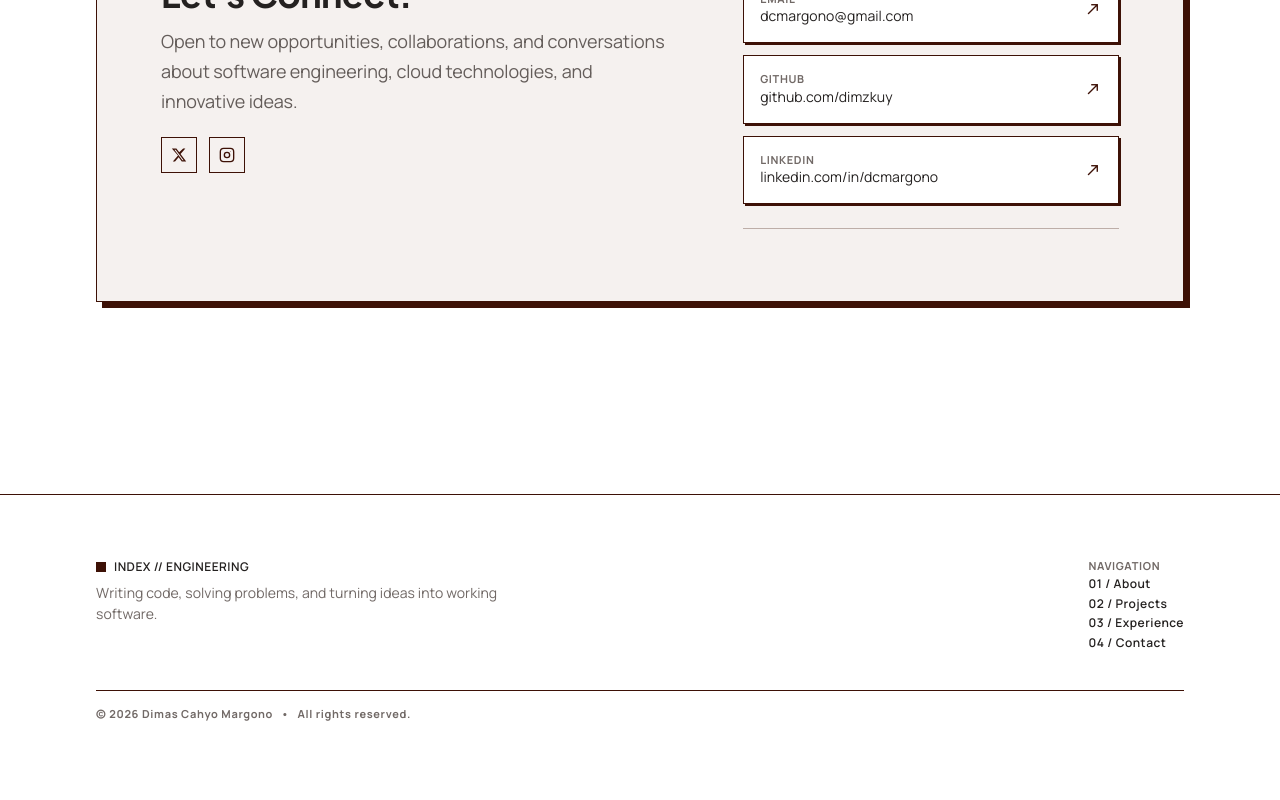
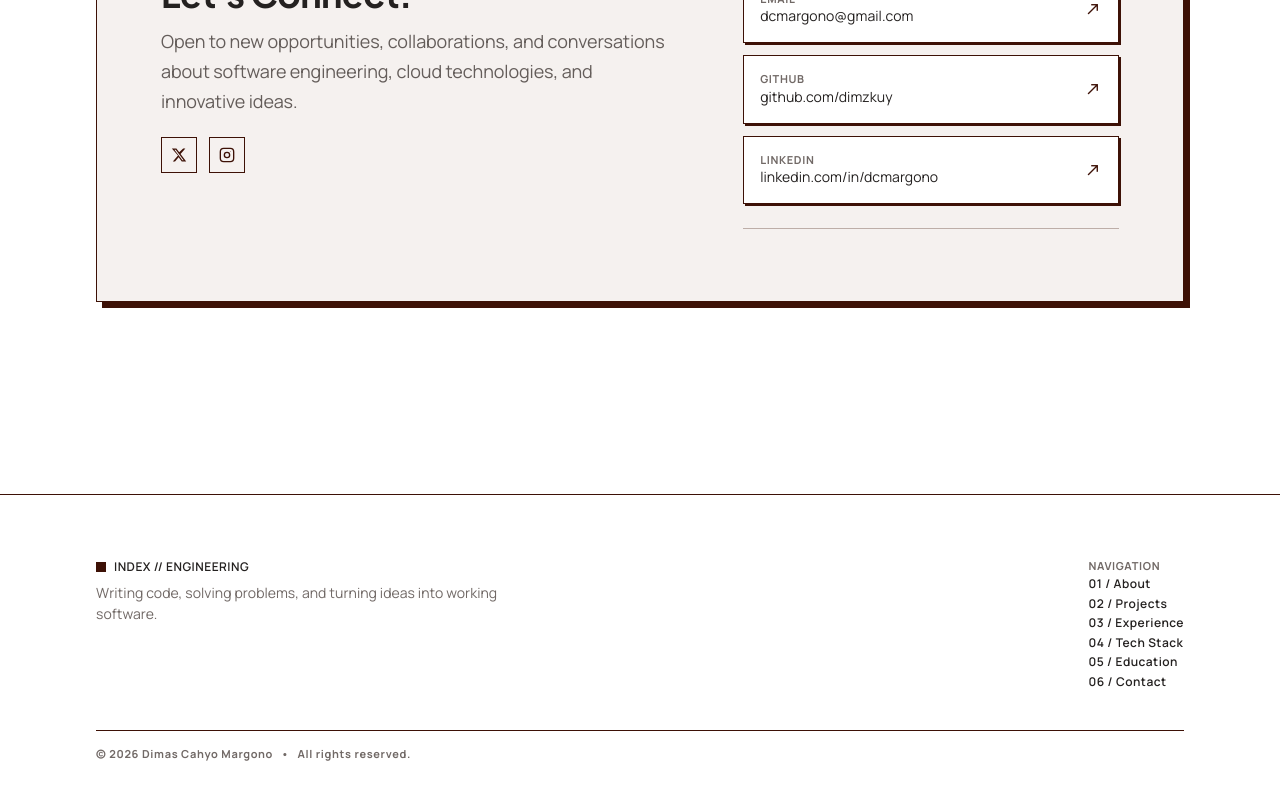
Before and after one commit to dimzkuy/Portofolio2026, a Next.js app: page / in a window 1280 px wide. Shown: the part 5677-6477 px from the top of the page. Built offline with nearby package versions, Linux system fonts and the light colour scheme; no server answers.

Commit message:
fix: fixing navigation on footer section

```diff
--- a/src/app/page.js
+++ b/src/app/page.js
@@ -232,7 +232,9 @@ const CONTENT = {
         { href: "#about", label: "01 / About" },
         { href: "#projects", label: "02 / Projects" },
         { href: "#experience", label: "03 / Experience" },
-        { href: "#contact", label: "04 / Contact" },
+        { href: "#techstack", label: "04 / Tech Stack" },
+        { href: "#education", label: "05 / Education" },
+        { href: "#contact", label: "06 / Contact" },
       ],
       copyright: "All rights reserved.",
     },
@@ -458,7 +460,9 @@ const CONTENT = {
         { href: "#about", label: "01 / Tentang" },
         { href: "#projects", label: "02 / Proyek" },
         { href: "#experience", label: "03 / Pengalaman" },
-        { href: "#contact", label: "04 / Kontak" },
+        { href: "#techstack", label: "04 / Tech Stack" },
+        { href: "#education", label: "05 / Pendidikan" },
+        { href: "#contact", label: "06 / Kontak" },
       ],
       copyright: "Hak cipta dilindungi.",
     },
```
